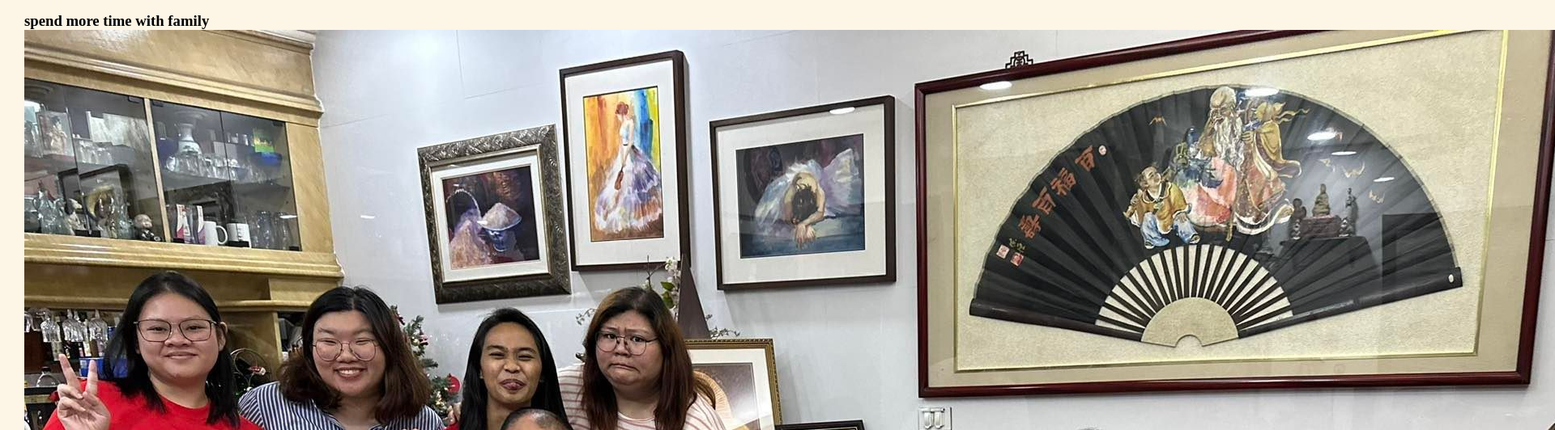
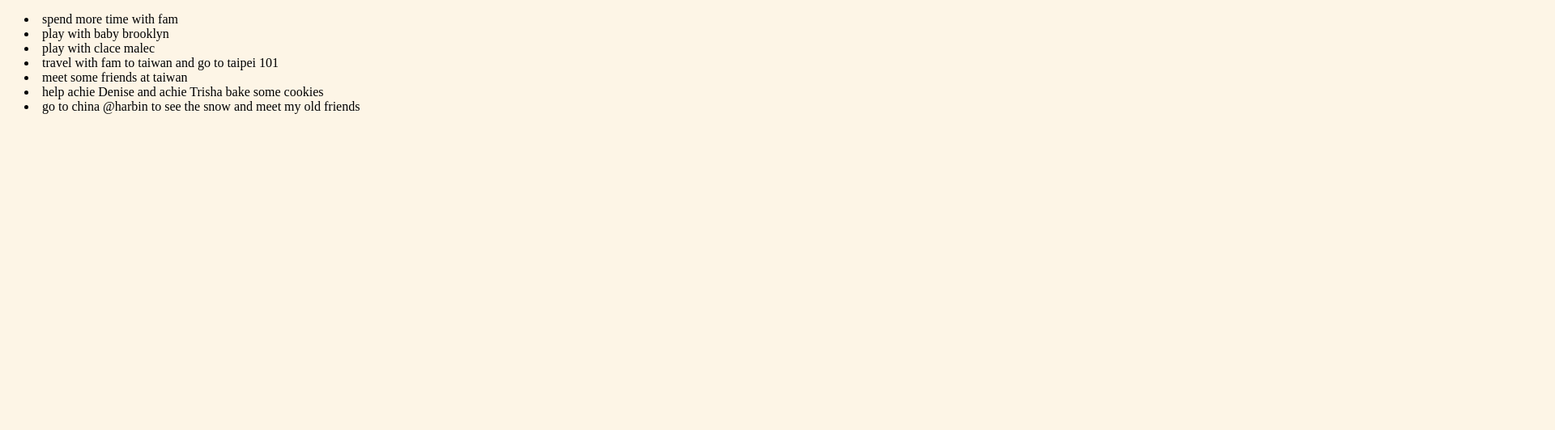
Before and after one commit to pandaaa1220/personal-website, a plain HTML site: page bucketlist.html in a window 1280 px wide. Shown: the part 84-616 px from the top of the page at 81% size, 1920 px wide, since content can reach past the window. Drawn offline with Linux system fonts and the light colour scheme.

Commit message:
updatenanaman

```diff
--- a/bucketlist.html
+++ b/bucketlist.html
@@ -14,5 +14,10 @@
 	</div>
 
 <br>
-<h3>spend more time with family</h3>
-	<a href="fam3.jpg"><img src="fam3.jpg" alt="my very own bucketlist"> </a>
+<li> spend more time with fam </li>
+<li> play with baby brooklyn </li>
+<li> play with clace malec </li>
+<li> travel with fam to taiwan and go to taipei 101 </li>
+<li> meet some friends at taiwan</li>
+<li> help achie Denise and achie Trisha bake some cookies</li>
+<li> go to china @harbin to see the snow and meet my old friends </li>
```
Also changed, not shown: index.html (+1 -1 lines).
